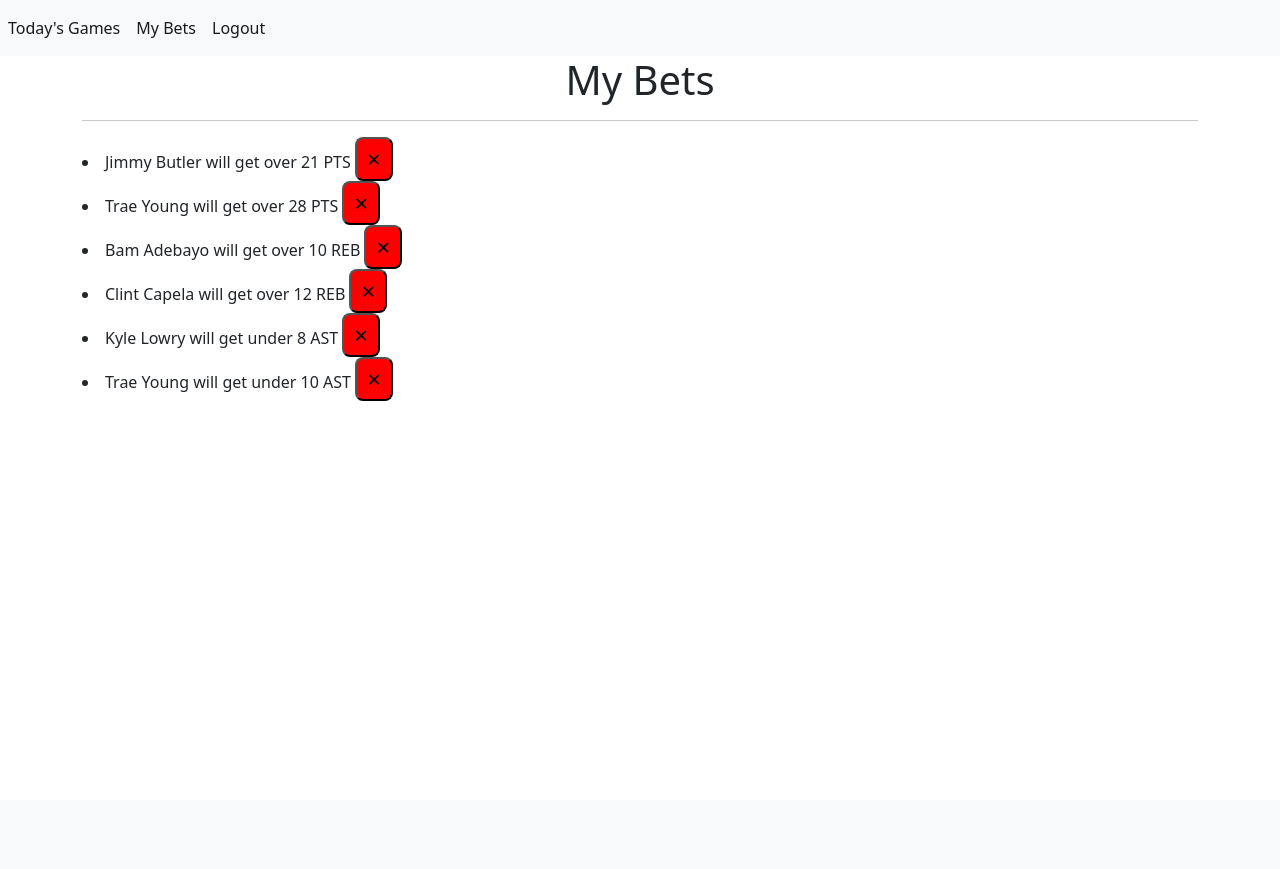
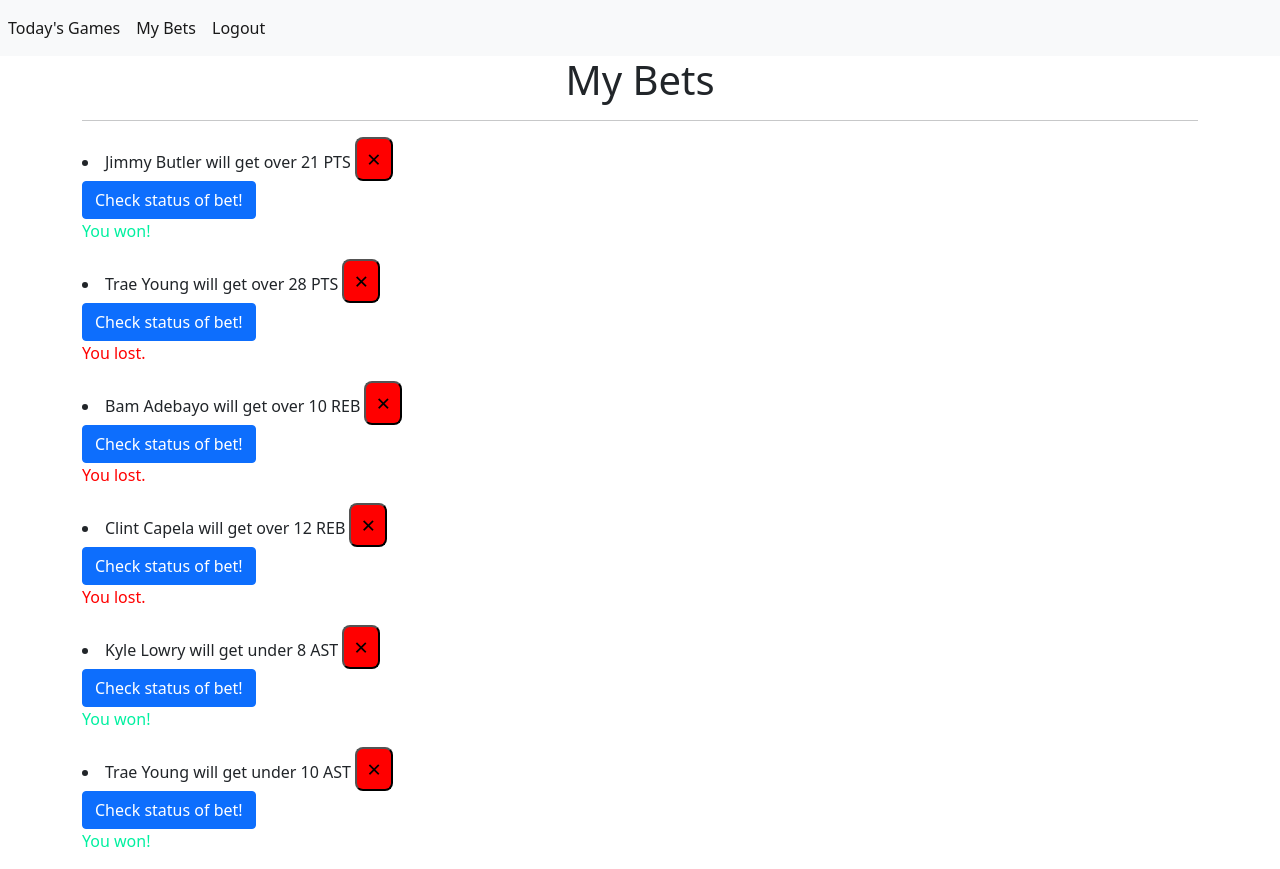
Before and after one commit to aniqp/NBA-Betting-App, a Flask app: page /my-bets in a window 1280 px wide. Before the commit the page ends 401 px from the top, so only its background shows below. Run offline with Flask 2, Linux system fonts and the light colour scheme; a user stored in the database is signed in; data comes from the database, SQL or seed files in the repository; both versions use the stored data as it was after the commit.

Commit message:
added ability to see if user won/lost a bet

```diff
--- a/app/auth.py
+++ b/app/auth.py
@@ -49,7 +49,7 @@ def login():
         # if a user is found, check if password they typed in exists in the database
         if user:
             if check_password_hash(user.password, password):
-                flash('Logged in successfully!', category = 'success')
+                # flash('Logged in successfully!', category = 'success')
                 # remembers that user is logged in until they clear their cache
                 login_user(user, remember = True)
                 return redirect(url_for('index'))
--- a/app/models.py
+++ b/app/models.py
@@ -6,12 +6,14 @@ from sqlalchemy.sql import func
 
 class Bet(db.Model):
     id = db.Column(db.Integer, primary_key = True)
-    game_id = db.Column(db.Integer)
+    game_id = db.Column(db.String(50))
+    team = db.Column(db.String(100))
     player_name = db.Column(db.String(500))
     statistic = db.Column(db.String(100))
     over_statistic = db.Column(db.Boolean, default = False, nullable = False)
     num_stats = db.Column(db.Integer)
     date = db.Column(db.DateTime(timezone=True), server_default=func.now())
+    w_or_l = db.Column(db.Boolean, default = None, nullable = True)
     user_id = db.Column(db.Integer, db.ForeignKey('user.id'))
 
 # when you want to make a new database model (store a different type of object), have it inherit from db.model
--- a/app/static/js/index.js
+++ b/app/static/js/index.js
@@ -6,3 +6,12 @@ function deleteBet(betID) {
         window.location.href="/my-bets";
     });
 }
+
+function checkBetStatus(betID) {
+    // fetch("/check-bet-status", {
+    //     method: "POST",
+    //     body: JSON.stringify({betID: betID})
+    // }).then((_res) => {
+    //     window.location.href="/my-bets";
+    // });
+}
--- a/app/templates/user_bets.html
+++ b/app/templates/user_bets.html
@@ -20,6 +20,17 @@
                     <button type="button" class="close" onClick="deleteBet('{{ bet.id }}')">
                         <span aria-hidden="true">&times;</span>
                     </button>
+                    <br>
+                    <button type="button" class="btn btn-primary" onClick = "checkBetStatus('{{ bet.id }}')">
+                        Check status of bet!
+                    </button>
+                    {% if bet.w_or_l is not none %}
+                        {% if bet.w_or_l == true %}
+                        <p style = "color: rgb(0, 240, 160);">You won!</p>
+                        {%else %}
+                        <p style = "color: red;">You lost.</p>
+                        {% endif %}
+                    {% endif %}
                 </li>
                 {% endfor %}
             </p>
@@ -47,4 +58,19 @@
 
 {% block script %}
 <script type="text/javascript" src="{{ url_for('static', filename='js/index.js') }}"></script>
+
+<script>
+
+function checkBetStatus(betID) {
+
+    fetch("/check-bet-status", {
+        method: "POST",
+        body: JSON.stringify({betID: betID})
+    }).then((_res) => {
+        window.location.href="/my-bets";
+    });
+
+    console.log(betID)
+
+}</script>
 {% endblock %}
--- a/app/views.py
+++ b/app/views.py
@@ -8,6 +8,7 @@ import json
 from app.functions.todays_games import *
 from app.functions.get_team_credentials import *
 from app.functions.get_best_player import *
+from app.functions.determine_bet_outcome import *
 from app.functions.string_to_boolean_converter import *
 
 @app.route("/")
@@ -75,6 +76,7 @@ def games(game_id):
             if bet.get(list(bet.keys())[0]) is not None:
                 db.session.add(Bet(
                 game_id = game_id,
+                team = list(bet.keys())[0].team,
                 player_name = list(bet.keys())[0].name,
                 statistic = list(bet.keys())[0].statistic,
                 over_statistic = convert_string_to_boolean((bet.get(list(bet.keys())[0]))),
@@ -83,8 +85,9 @@ def games(game_id):
                 ))
                 db.create_all
                 db.session.commit()
+
+        # flash('Bet(s) made!', category = 'success')
         return redirect('/')
-        flash('Bet(s) made!', category = 'success')
 
 
     return render_template(
@@ -115,3 +118,24 @@ def delete_bet():
             db.session.commit()
 
     return jsonify({})
+
+@app.route('/check-bet-status', methods = ['POST'])
+def check_bet_status():
+    bet = json.loads(request.data)
+    betID = bet['betID']
+    bet = Bet.query.get(betID)
+    if bet:
+        if bet.user_id == current_user.id:
+            data_dictionary = {
+                'name': bet.player_name,
+                'team': bet.team,
+                'statistic': bet.statistic,
+                'num_stats': bet.num_stats,
+                'over_statistic': bet.over_statistic,
+                'game_id': bet.game_id
+            }
+
+        bet.w_or_l = determine_bet_outcome(data_dictionary)
+        db.session.commit()
+
+    return bet.w_or_l
```
Also changed, not shown: app/functions/determine_bet_outcome.py (renamed from app/functions/box_score.py, +27 -24 lines), app/functions/get_best_player.py (+18 -10 lines), app/database.db.
